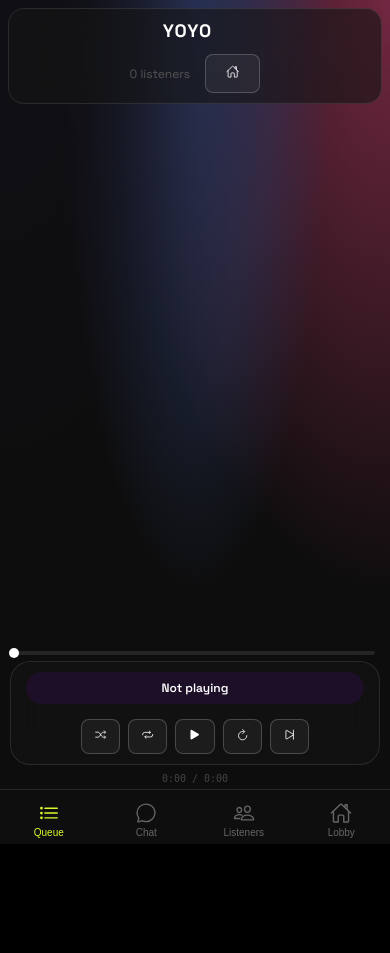
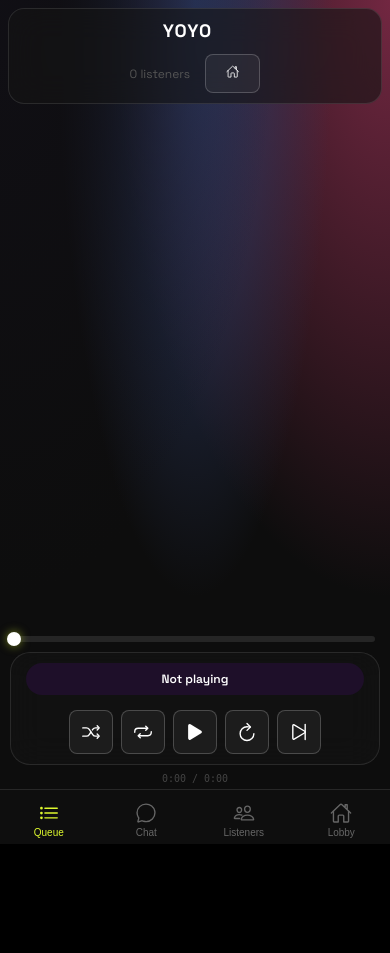
Before and after one commit to Swotboysandy/yoyomusic, a Flask app: page /room/1c2db97b in a window 390 px wide. Shown: the top 953 px of the page. Run offline with Flask 3, Linux system fonts and the light colour scheme; data comes from the database, SQL or seed files in the repository; some libraries are stand-ins or nearby versions.

Commit message:
Fix mobile playback sync, touch targets, and player accessibility

```diff
--- a/app.py
+++ b/app.py
@@ -131,6 +131,13 @@ def handle_join_room(data):
     active_rooms[room_id]['users'][sid] = username
     users[sid] = {'username': username, 'room_id': room_id, 'is_host': active_rooms[room_id]['host_sid'] == sid}
 
+    # Calculate estimated playback time for better sync
+    current_pos = room.playback_time
+    if room.is_playing and 'last_sync' in active_rooms[room_id]:
+        import time
+        elapsed = time.time() - active_rooms[room_id]['last_sync']['ts']
+        current_pos += elapsed
+
     emit('joined_room', {
         'room_id': room_id,
         'room_name': room.name,
@@ -138,8 +145,6 @@ def handle_join_room(data):
         'is_host': users[sid]['is_host'],
         'theme': room.theme
     })
-
-
 
     # Send queue & current song
     queue = [{'id': s.yt_id, 'title': s.title, 'channel': s.channel, 'added_by': s.added_by, 'uuid': s.uuid}
@@ -150,7 +155,7 @@ def handle_join_room(data):
         emit('now_playing', {
             'id': room.current_song_id,
             'title': room.current_song_title,
-            'start_at': room.playback_time,
+            'start_at': current_pos,
             'is_playing': room.is_playing
         })
 
@@ -170,7 +175,8 @@ def handle_join_room(data):
     for u_sid, u_name in active_rooms[room_id]['users'].items():
         user_data.append({
             'username': u_name,
-            'is_host': active_rooms[room_id]['host_sid'] == u_sid
+            'is_host': active_rooms[room_id]['host_sid'] == u_sid,
+            'sid': u_sid
         })
     socketio.emit('user_list', user_data, room=room_id)
     socketio.emit('room_list', get_room_list())
@@ -212,7 +218,8 @@ def leave_user_from_room(sid, room_id):
     for u_sid, u_name in room_state['users'].items():
         user_data.append({
             'username': u_name,
-            'is_host': room_state['host_sid'] == u_sid
+            'is_host': room_state['host_sid'] == u_sid,
+            'sid': u_sid
         })
     socketio.emit('user_list', user_data, room=room_id)
     emit('status', f"{username} left", room=room_id)
@@ -539,6 +546,14 @@ def handle_sync_time(data):
         room.is_playing = data.get('is_playing', True)
         db.session.commit()
 
+        # Track last sync in memory for new joiners
+        import time
+        if room_id in active_rooms:
+            active_rooms[room_id]['last_sync'] = {
+                'time': room.playback_time,
+                'ts': time.time()
+            }
+
 @socketio.on('song_ended')
 def handle_song_ended():
     sid = request.sid
--- a/templates/room.html
+++ b/templates/room.html
@@ -305,6 +305,14 @@
             max-width: 500px;
             padding: 0 20px;
             z-index: 1000;
+            pointer-events: none;
+            /* Allow clicking items behind the overlay empty space */
+        }
+
+        .player-card,
+        .prog-bar {
+            pointer-events: auto;
+            /* Enable clicks only on the actual player elements */
         }
 
         .player-card {
@@ -339,13 +347,24 @@
 
         .prog-bar {
             position: absolute;
-            top: -10px;
+            top: -16px;
             left: 40px;
             right: 40px;
-            height: 4px;
+            height: 6px;
             background: rgba(255, 255, 255, 0.1);
-            border-radius: 2px;
+            border-radius: 3px;
             cursor: pointer;
+            z-index: 1001;
+        }
+
+        /* Increase touch hit area for progress bar */
+        .prog-bar::before {
+            content: '';
+            position: absolute;
+            top: -15px;
+            bottom: -15px;
+            left: 0;
+            right: 0;
         }
 
         .prog-fill {
@@ -359,12 +378,13 @@
         .prog-fill::after {
             content: '';
             position: absolute;
-            right: -4px;
-            top: -3px;
-            width: 10px;
-            height: 10px;
+            right: -6px;
+            top: -4px;
+            width: 14px;
+            height: 14px;
             background: #fff;
             border-radius: 50%;
+            box-shadow: 0 0 10px rgba(222, 249, 46, 0.5);
         }
 
         .toast {
@@ -550,7 +570,16 @@
             }
 
             .player-controls .neon-btn {
-                padding: 8px 12px;
+                padding: 10px;
+                min-width: 44px;
+                min-height: 44px;
+                display: flex;
+                align-items: center;
+                justify-content: center;
+            }
+
+            .player-controls .neon-btn ion-icon {
+                font-size: 22px;
             }
 
             .prog-bar {
@@ -850,7 +879,7 @@
     </main>
 
     <div class="player-overlay">
-        <div class="prog-bar" onclick="seek(event)">
+        <div class="prog-bar" id="prog_bar_el">
             <div id="progress" class="prog-fill"></div>
         </div>
         <div class="player-card glass-premium">
@@ -863,7 +892,7 @@
                 <button class="neon-btn" onclick="socket.emit('toggle_repeat')" title="Repeat" id="repeat_btn"><ion-icon
                         name="repeat-outline"></ion-icon></button>
                 <button class="neon-btn" onclick="toggle()" id="play_btn"><ion-icon name="play"></ion-icon></button>
-                <button class="neon-btn" onclick="location.reload()" title="Refresh Player"><ion-icon
+                <button class="neon-btn" onclick="refreshPlayer()" title="Refresh Player"><ion-icon
                         name="refresh-outline"></ion-icon></button>
                 <button class="neon-btn" onclick="vote()" title="Vote Skip"><ion-icon
                         name="play-skip-forward-outline"></ion-icon></button>
@@ -880,16 +909,16 @@
     <!-- Mobile Bottom Navigation -->
     <nav class="mobile-nav">
         <div class="mobile-nav-inner">
-            <button class="mobile-nav-btn active" onclick="switchTab('queue')">
+            <button class="mobile-nav-btn active" onclick="switchTab('queue', this)">
                 <ion-icon name="list-outline"></ion-icon>
                 <span>Queue</span>
             </button>
-            <button class="mobile-nav-btn" onclick="switchTab('chat')" id="chat-tab-btn">
+            <button class="mobile-nav-btn" onclick="switchTab('chat', this)" id="chat-tab-btn">
                 <span class="unread-dot" id="chat-unread"></span>
                 <ion-icon name="chatbubble-outline"></ion-icon>
                 <span>Chat</span>
             </button>
-            <button class="mobile-nav-btn" onclick="switchTab('listeners')">
+            <button class="mobile-nav-btn" onclick="switchTab('listeners', this)">
                 <ion-icon name="people-outline"></ion-icon>
                 <span>Listeners</span>
             </button>
@@ -907,6 +936,7 @@
         const roomId = window.location.pathname.split('/').pop();
         const username = localStorage.getItem('yoyo_username') || 'Guest';
         let isHost = false;
+        let currentSongState = null;
 
         socket.on('connect', () => {
             const params = new URLSearchParams(window.location.search);
@@ -965,20 +995,49 @@
                 // Update play/pause button icon
                 document.getElementById('play_btn').querySelector('ion-icon').setAttribute('name', s.is_playing ? 'pause' : 'play');
 
+                currentSongState = s;
                 if (ready) {
-                    if (yt.getVideoData().video_id !== s.id) {
-                        yt.loadVideoById({ videoId: s.id, startSeconds: s.start_at || 0 });
-                    } else if (Math.abs(yt.getCurrentTime() - s.start_at) > 3) {
-                        yt.seekTo(s.start_at, true);
-                    }
-                    if (!s.is_playing) setTimeout(() => yt.pauseVideo(), 500);
+                    applySongState(s);
                 }
             } else {
+                currentSongState = null;
                 document.getElementById('player_title').textContent = 'Not playing';
                 document.getElementById('play_btn').querySelector('ion-icon').setAttribute('name', 'play');
                 if (ready) yt.stopVideo();
             }
         });
+
+        function applySongState(s) {
+            if (!s || !ready) return;
+
+            const videoId = yt.getVideoData() ? yt.getVideoData().video_id : null;
+
+            if (videoId !== s.id) {
+                yt.loadVideoById({
+                    videoId: s.id,
+                    startSeconds: s.start_at || 0
+                });
+            } else {
+                if (Math.abs(yt.getCurrentTime() - s.start_at) > 3) {
+                    yt.seekTo(s.start_at, true);
+                }
+
+                // Ensure correct play/pause state
+                const playerState = yt.getPlayerState();
+                if (s.is_playing && playerState !== YT.PlayerState.PLAYING) {
+                    yt.playVideo();
+                } else if (!s.is_playing && playerState === YT.PlayerState.PLAYING) {
+                    yt.pauseVideo();
+                }
+            }
+
+            // Re-apply pause if needed (sometimes loadVideoById starts playing)
+            if (!s.is_playing) {
+                setTimeout(() => {
+                    if (ready) yt.pauseVideo();
+                }, 500);
+            }
+        }
 
         socket.on('toggle_play', d => {
             if (!ready) return;
@@ -1024,11 +1083,20 @@
             yt = new YT.Player('player', {
                 height: '0', width: '0',
                 events: {
-                    onReady: () => { ready = true; },
+                    onReady: () => {
+                        ready = true;
+                        yt.setVolume(100);
+                        yt.unMute();
+                        if (currentSongState) applySongState(currentSongState);
+                    },
                     onStateChange: e => {
                         playing = (e.data === 1);
                         setMusicState(playing);
                         if (e.data === 0) socket.emit('song_ended');
+                    },
+                    onError: e => {
+                        console.error('Player error:', e.data);
+                        showToast('Video error: ' + e.data);
                     }
                 }
             });
@@ -1041,8 +1109,10 @@
                 }
             }, 500);
             setInterval(() => {
-                if (ready && playing) socket.emit('sync_time', { time: yt.getCurrentTime(), is_playing: true });
-            }, 4000);
+                if (ready && playing && isHost) {
+                    socket.emit('sync_time', { time: yt.getCurrentTime(), is_playing: True });
+                }
+            }, 2000);
         }
 
         // Helpers
@@ -1069,12 +1139,91 @@
         function remove(u) { socket.emit('remove_from_queue', { uuid: u }); }
         function toggle() { socket.emit('play_pause'); }
         function vote() { socket.emit('vote_skip'); }
-        function seek(e) {
-            if (!ready) return;
-            const r = e.currentTarget.getBoundingClientRect();
-            const newTime = yt.getDuration() * ((e.clientX - r.left) / r.width);
-            yt.seekTo(newTime);
-            socket.emit('seek_to', { time: newTime });
+        let seekBarInitialized = false;
+        function initSeekBar() {
+            if (seekBarInitialized) return;
+            const bar = document.getElementById('prog_bar_el');
+            if (!bar) return;
+            let isDragging = false;
+            seekBarInitialized = true;
+
+            const updateSeek = (e) => {
+                if (!ready) return;
+                const r = bar.getBoundingClientRect();
+                const clientX = e.clientX || (e.touches && e.touches[0].clientX);
+                if (clientX === undefined) return;
+
+                let pos = (clientX - r.left) / r.width;
+                pos = Math.max(0, Math.min(1, pos));
+
+                const newTime = yt.getDuration() * pos;
+                document.getElementById('progress').style.width = (pos * 100) + '%';
+                document.getElementById('time_cur').textContent = fmt(newTime);
+
+                return newTime;
+            };
+
+            bar.addEventListener('mousedown', (e) => {
+                isDragging = true;
+                const newTime = updateSeek(e);
+                if (newTime !== undefined) {
+                    yt.seekTo(newTime, false);
+                }
+            });
+
+            bar.addEventListener('touchstart', (e) => {
+                isDragging = true;
+                const newTime = updateSeek(e);
+                if (newTime !== undefined) {
+                    yt.seekTo(newTime, false);
+                }
+            }, { passive: false });
+
+            window.addEventListener('mousemove', (e) => {
+                if (!isDragging) return;
+                updateSeek(e);
+            });
+
+            window.addEventListener('touchmove', (e) => {
+                if (!isDragging) return;
+                updateSeek(e);
+            }, { passive: false });
+
+            const stopDragging = (e) => {
+                if (!isDragging) return;
+                isDragging = false;
+                const newTime = updateSeek(e);
+                if (newTime !== undefined) {
+                    yt.seekTo(newTime, true);
+                    socket.emit('seek_to', { time: newTime });
+                }
+            };
+
+            window.addEventListener('mouseup', stopDragging);
+            window.addEventListener('touchend', stopDragging);
+        }
+
+        // Call after joined_room
+        socket.on('joined_room', data => {
+            document.getElementById('room_name_display').textContent = '• ' + data.room_name;
+            isHost = data.is_host;
+            updateRoomUI(data);
+            initEffects('waves-canvas');
+            initSeekBar(); // Initialize seek functionality
+        });
+
+        function refreshPlayer() {
+            if (currentSongState && ready) {
+                // Force a reload of the current video
+                const s = currentSongState;
+                yt.loadVideoById({
+                    videoId: s.id,
+                    startSeconds: yt.getCurrentTime() // Sync from current local time of the room
+                });
+                showToast('Refreshing player...');
+            } else {
+                location.reload();
+            }
         }
 
         function sendMessage() {
@@ -1140,16 +1289,18 @@
 
         // Mobile Tab Switching
         let currentTab = 'queue';
-        function switchTab(tab) {
+        function switchTab(tab, btn) {
             currentTab = tab;
 
             // Update button states
-            document.querySelectorAll('.mobile-nav-btn').forEach(btn => btn.classList.remove('active'));
-            event.currentTarget.classList.add('active');
+            document.querySelectorAll('.mobile-nav-btn').forEach(b => b.classList.remove('active'));
+            if (btn) btn.classList.add('active');
+            else if (event && event.currentTarget) event.currentTarget.classList.add('active');
 
             // Hide all tab content
             document.querySelectorAll('.mobile-tab-content').forEach(el => el.style.display = 'none');
-            document.querySelector('.left-col').style.display = 'none';
+            const leftCol = document.querySelector('.left-col');
+            if (leftCol) leftCol.style.display = 'none';
 
             // Show selected tab
             if (tab === 'queue') {
@@ -1164,6 +1315,13 @@
 
         // Sync mobile chat and user list
         socket.on('user_list', users => {
+            // Update local host status using socket ID
+            const me = users.find(u => u.sid === socket.id);
+            if (me) {
+                isHost = me.is_host;
+                updateRoomUI({ is_host: isHost });
+            }
+
             const html = users.map(u => `
                 <div style="font-size:13px;padding:5px 0;display:flex;align-items:center;gap:10px;">
                     <div class="avatar sm" style="background:${getAvatarColor(u.username)}">${u.username.charAt(0).toUpperCase()}</div>
```
